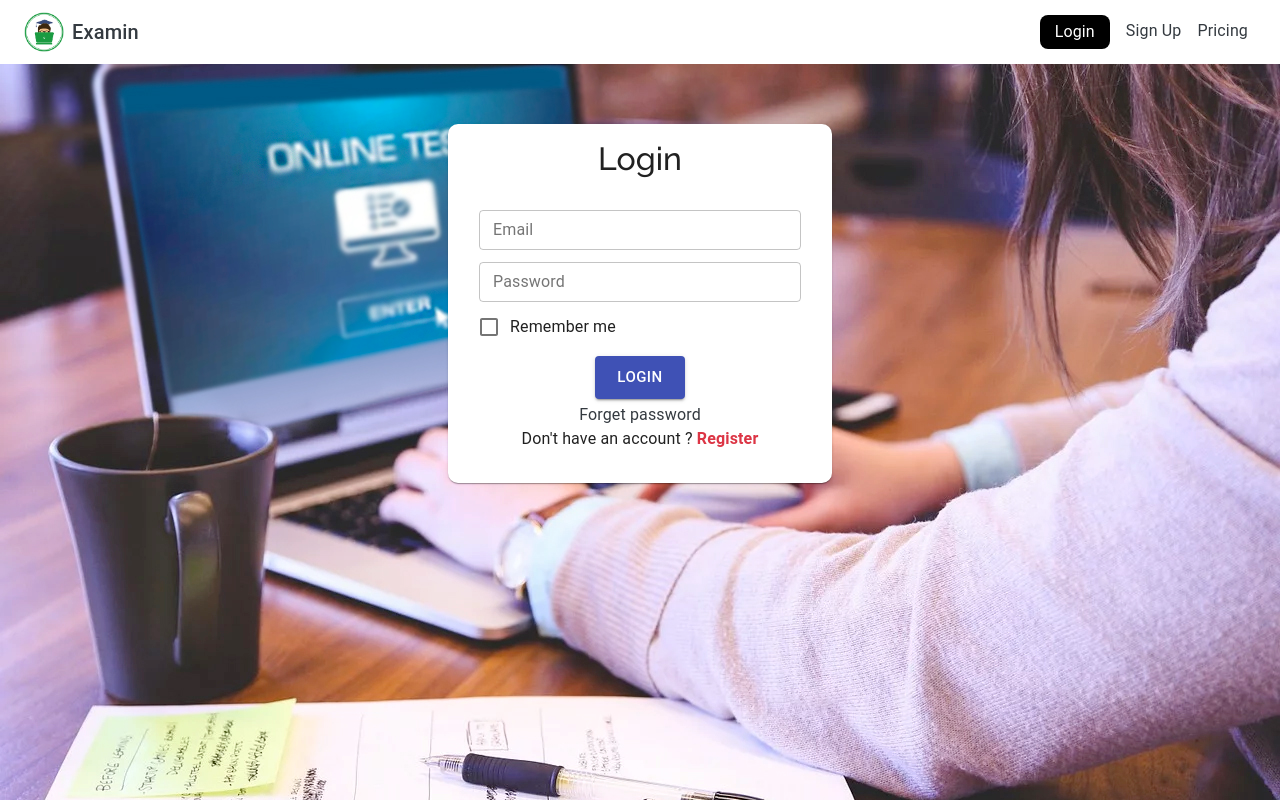
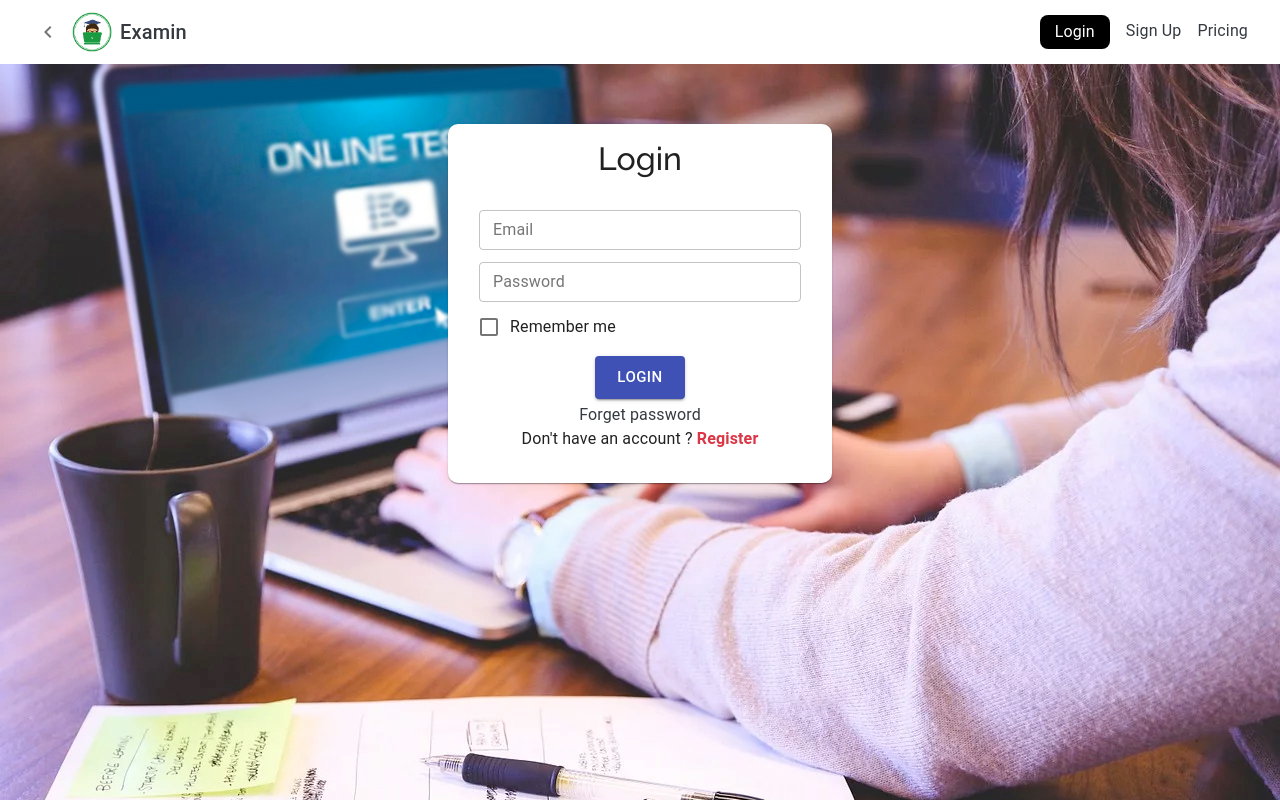
Before and after one commit to upendra-tarnoju/exam-portal, a React (Create React App) app in the folder frontend/: page /login in a window 1280 px wide. Built offline with nearby package versions, Linux system fonts and the light colour scheme.

Commit message:
updated appbar css

```diff
--- a/frontend/src/components/admin-component/sidebar-content-component/adminSidebarContent.js
+++ b/frontend/src/components/admin-component/sidebar-content-component/adminSidebarContent.js
@@ -7,14 +7,9 @@ import * as ActionType from '../../../action';
 import AdminDashboard from './admin-dashboard-component/adminDashboard';
 
 const AdminSidebarContent = (props) => {
-	let handleSidebar = () => {
-		let toggle = props.toggle;
-		props.setSidebar(!toggle);
-	};
-
 	return (
 		<div className='bgGrey'>
-			<div className='h-100 mt-5'>
+			<div className='h-100'>
 				<Switch>
 					<Route exact path='/admin' component={AdminDashboard} />
 					<Route path='/admin/examiner' component={ViewExaminers} />
--- a/frontend/src/components/admin-component/sidebar-content-component/view-examiners-component/viewExaminers.js
+++ b/frontend/src/components/admin-component/sidebar-content-component/view-examiners-component/viewExaminers.js
@@ -211,7 +211,6 @@ class ViewExaminer extends React.Component {
 			examinerData,
 			approveDeclineModal,
 			snackBar,
-			accountStatus,
 		} = this.state;
 
 		return (
--- a/frontend/src/components/header/navbar.js
+++ b/frontend/src/components/header/navbar.js
@@ -7,7 +7,7 @@ import {
 	makeStyles,
 	IconButton,
 } from '@material-ui/core';
-import { MoreVert, Menu } from '@material-ui/icons';
+import { MoreVert, Menu, ChevronLeft } from '@material-ui/icons';
 import { connect } from 'react-redux';
 
 import AppbarCollapse from './appbarCollapse';
@@ -36,7 +36,7 @@ const useStyles = makeStyles((theme) => ({
 	},
 
 	navbarShift: {
-		width: 'calc(100% - 240px)',
+		// width: 'calc(100% - 240px)',
 		transition: theme.transitions.create(['width', 'margin'], {
 			easing: theme.transitions.easing.sharp,
 			duration: theme.transitions.duration.enteringScreen,
@@ -70,7 +70,7 @@ const Navbar = (props) => {
 
 	return (
 		<AppBar
-			position={props.authenticated ? 'fixed' : 'static'}
+			position='static'
 			className={clsx(classes.navbar, {
 				[classes.navbarShift]: props.toggle,
 			})}
@@ -80,7 +80,11 @@ const Navbar = (props) => {
 					<IconButton color='primary' onClick={handleSidebar}>
 						<Menu />
 					</IconButton>
-				) : null}
+				) : (
+					<IconButton onClick={handleSidebar}>
+						<ChevronLeft />
+					</IconButton>
+				)}
 
 				<img
 					src={require('../../assets/logo.png')}
```
